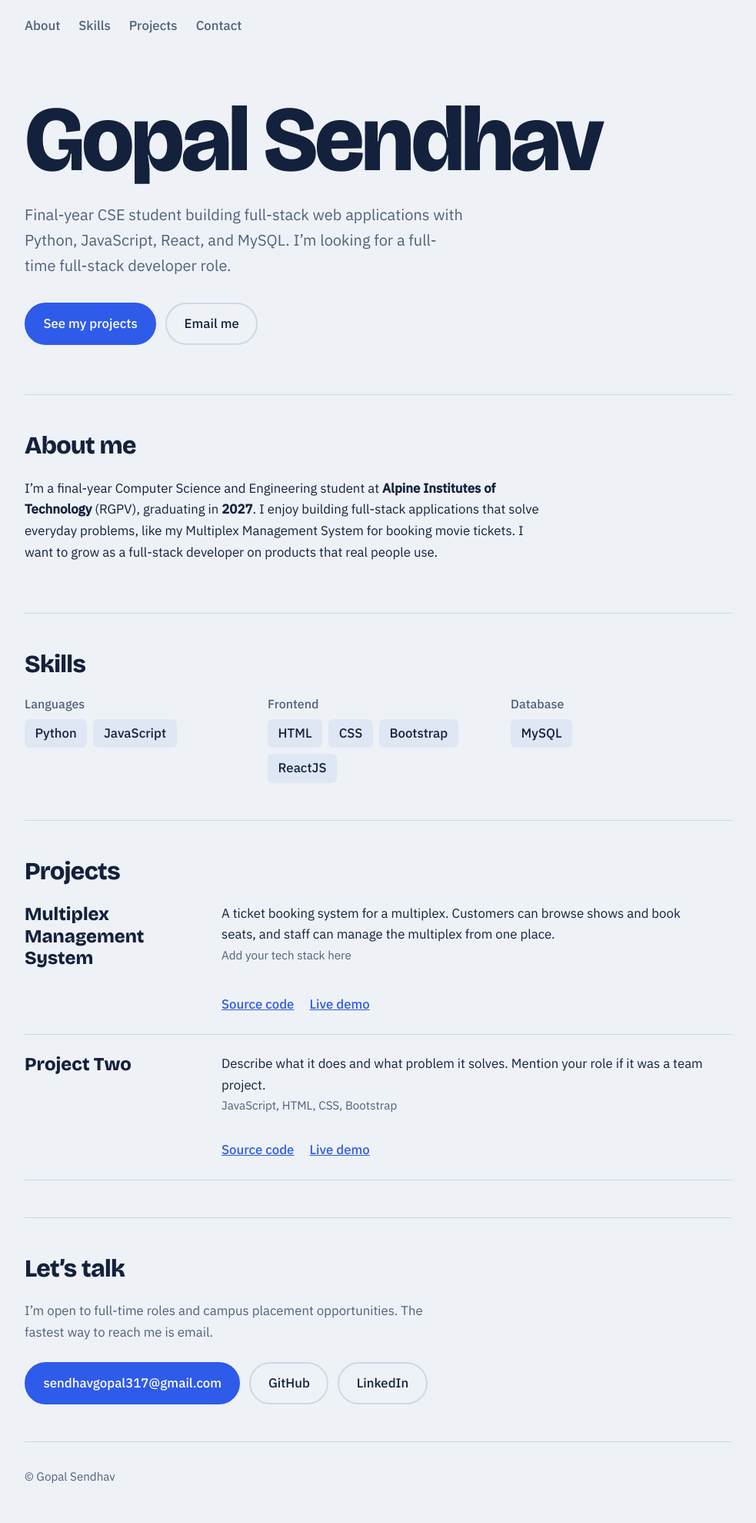
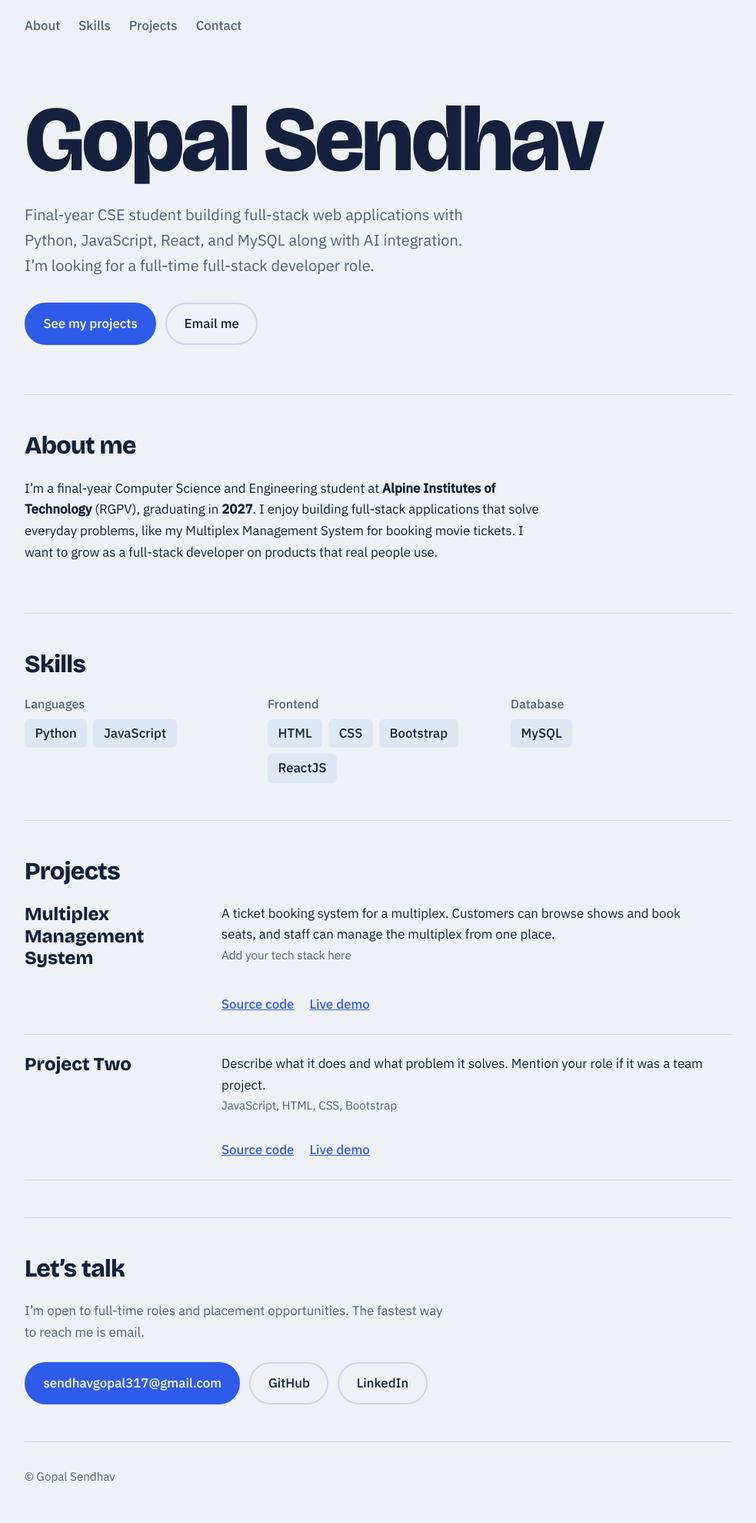
Before and after one commit to sendhavgopal317-collab/portfolio, a plain HTML site: page index.html in a window 1280 px wide. Shown: the whole page at 77% size, without its empty margins (148-1131 px from the left). Drawn offline with nearby package versions, Linux system fonts and the light colour scheme.

Commit message:
Update index.html

```diff
--- a/index.html
+++ b/index.html
@@ -64,7 +64,7 @@ footer{padding:2rem 0 3rem;color:var(--muted);font-size:.95rem;border-top:1px so
 
   <header class="hero">
     <h1>Gopal Sendhav</h1>
-    <p class="lead">Final-year CSE student building full-stack web applications with Python, JavaScript, React, and MySQL. I’m looking for a full-time full-stack developer role.</p>
+    <p class="lead">Final-year CSE student building full-stack web applications with Python, JavaScript, React, and MySQL along with AI integration. I’m looking for a full-time full-stack developer role.</p>
     <div class="btns">
       <a class="btn primary" href="#projects">See my projects</a>
       <a class="btn ghost" href="mailto:sendhavgopal317@gmail.com">Email me</a>
@@ -107,10 +107,10 @@ footer{padding:2rem 0 3rem;color:var(--muted);font-size:.95rem;border-top:1px so
 
   <section id="contact" class="contact">
     <h2>Let’s talk</h2>
-    <p>I’m open to full-time roles and campus placement opportunities. The fastest way to reach me is email.</p>
+    <p>I’m open to full-time roles and placement opportunities. The fastest way to reach me is email.</p>
     <div class="btns">
       <a class="btn primary" href="mailto:sendhavgopal317@gmail.com">sendhavgopal317@gmail.com</a>
-      <a class="btn ghost" href="https://github.com/your-username">GitHub</a>
+      <a class="btn ghost" href="https://github.com/sendhavgopal317-collab">GitHub</a>
       <a class="btn ghost" href="https://www.linkedin.com/in/your-username">LinkedIn</a>
     </div>
   </section>
```
